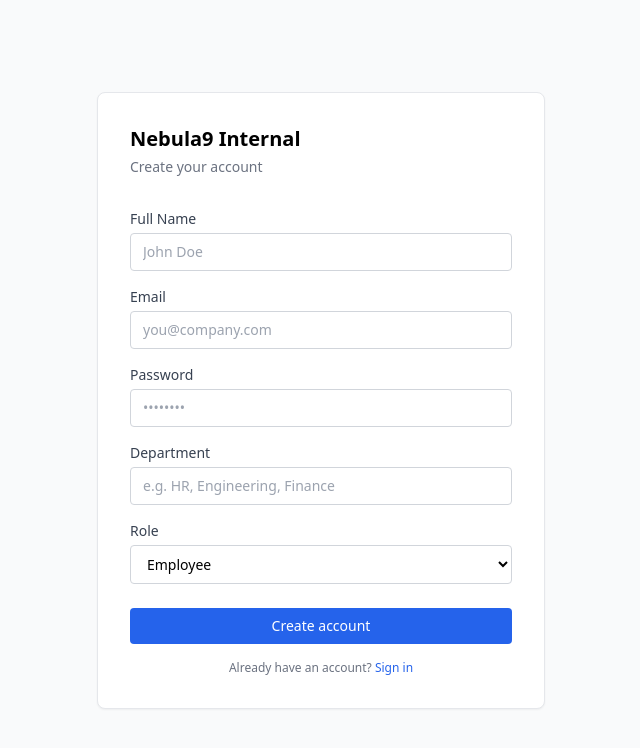
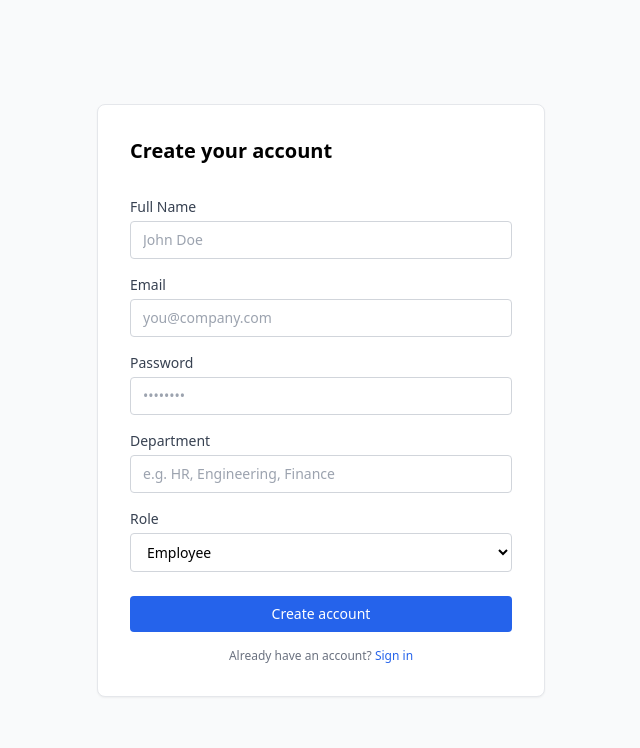
Before and after one commit to kaushang/Enterprise-Knowledge-Assistant, a React app in the folder frontend/: page /register in a window 1280 px wide. Shown: the top 748 px of the page, without its empty margins (319-959 px from the left). Built offline with nearby package versions, Linux system fonts and the light colour scheme; no server answers; the HTML template or start-up script is replaced by a standard one.

Commit message:
Feat: Add Register page

```diff
--- a/frontend/src/pages/RegisterPage.tsx
+++ b/frontend/src/pages/RegisterPage.tsx
@@ -80,8 +80,7 @@
     <div className="min-h-screen bg-gray-50 flex items-center justify-center">
       <div className="bg-white border border-gray-200 rounded-lg shadow-sm w-full max-w-md p-8">
         <div className="mb-8">
-          <h1 className="text-xl font-bold text-black">Nebula9 Internal</h1>
-          <p className="text-sm text-gray-500 mt-1">Create your account</p>
+          <h1 className="text-xl font-bold text-black">Create your account</h1>
         </div>
 
         <form onSubmit={handleSubmit}>
```
